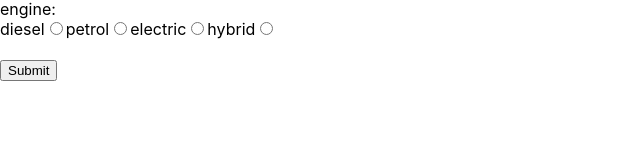
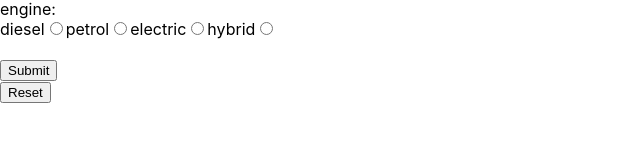
Before and after one commit to borict/cars-app, a React (Create React App) app: page /add in a window 1280 px wide. Shown: the part 282-424 px from the top of the page, without its empty margins (0-640 px from the left). Built offline with nearby package versions, Linux system fonts and the light colour scheme; the HTML template or start-up script is replaced by a standard one.

Commit message:
Zadatak 4

```diff
--- a/src/pages/AddCar.jsx
+++ b/src/pages/AddCar.jsx
@@ -15,6 +15,10 @@ export const AddCar = () => {
     e.preventDefault();
     await carService.createCar(newCar);
     setNewCar(newCar);
+  };
+
+  const resetForm = () => {
+    setNewCar("");
   };
 
 
@@ -131,7 +135,9 @@ export const AddCar = () => {
           Submit
         </button>
         <br />
-
+        <button type="reset" value="Reset" onClick={() => resetForm()}>
+          Reset
+        </button>
       </form>
     </div>
   );
```
